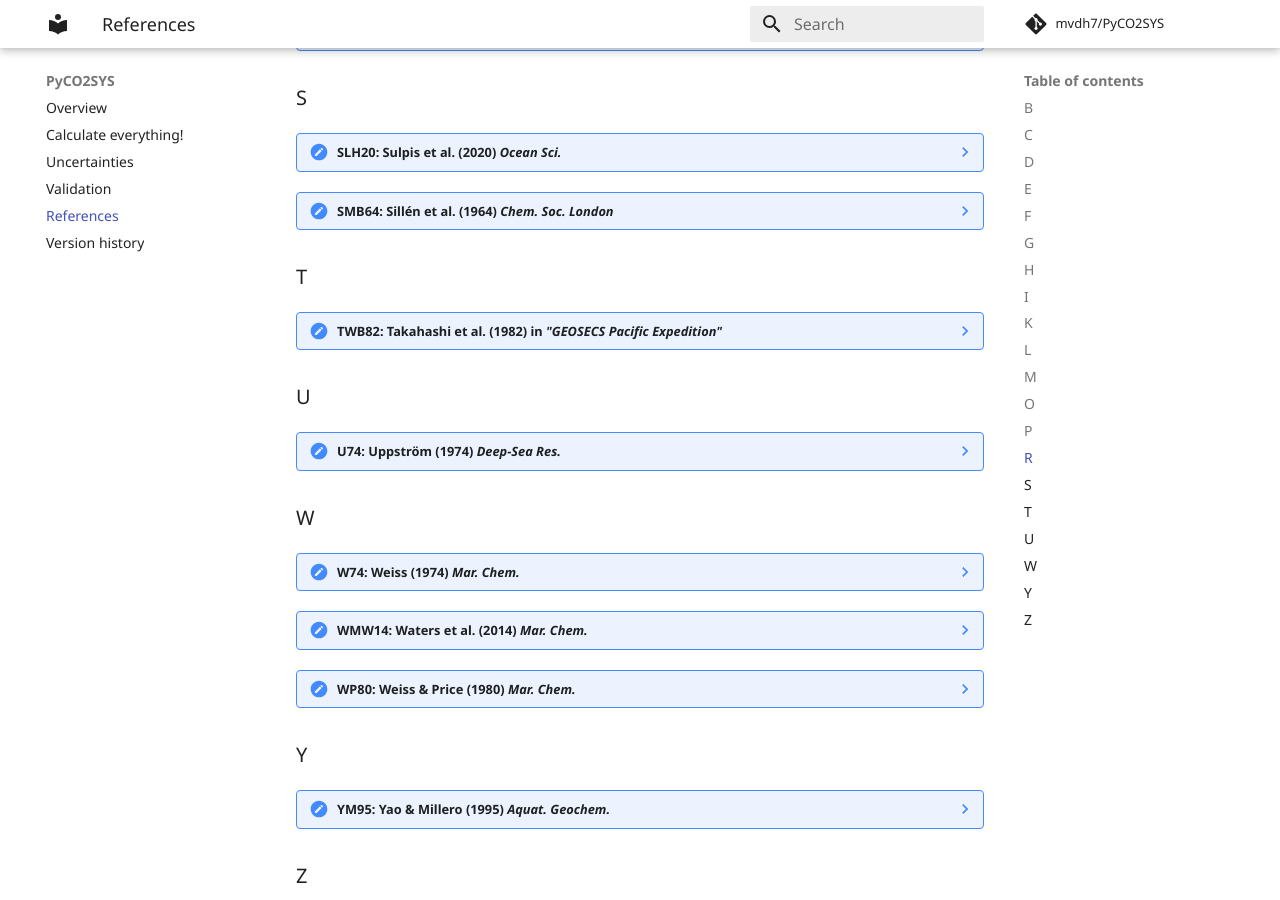
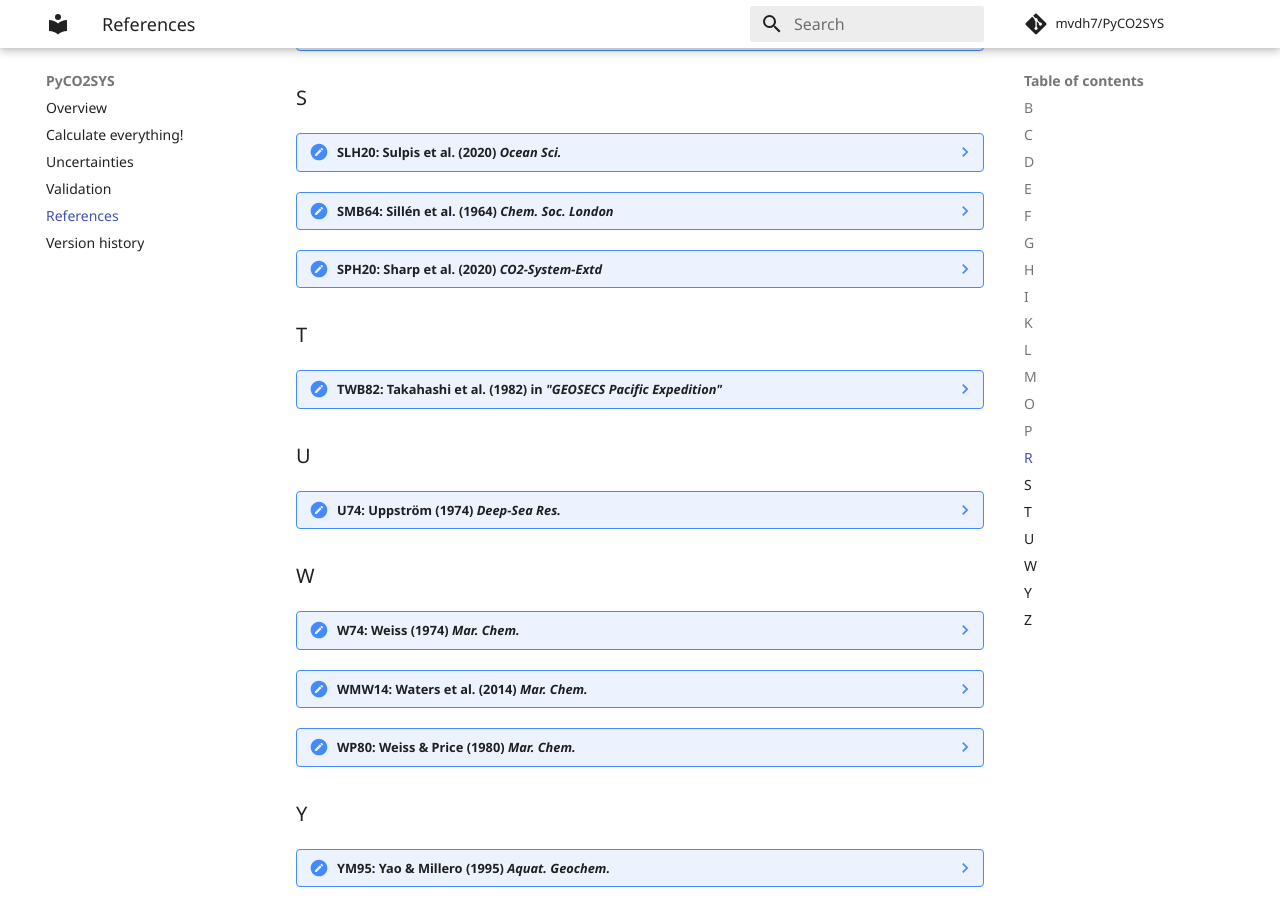
Before and after one commit to mvdh7/PyCO2SYS, an MkDocs documentation site: the page built from docs/refs.md, in a window 1280 px wide and 900 px high, scrolled down 4121 px. Built offline with MkDocs 1.6.1 and Material for MkDocs 9.7.7, drawn with Linux system fonts in a browser that asks for light colours; comment, search, counter and statistics services are not loaded.

Commit message:
Add MATLAB v3 citation

```diff
--- a/docs/refs.md
+++ b/docs/refs.md
@@ -203,6 +203,9 @@ Click on each reference to see more details.
 ??? note "SMB64: Sillén et al. (1964) *Chem. Soc. London*"
     Sillén, L. G., Martell, A. E., and Bjerrum, J. (1964). Stability constants of metal-ion complexes. Special Publication 17. London, UK: Chemical Society.
 
+??? note "SPH20: Sharp et al. (2020) *CO2-System-Extd*"
+    Sharp, J. D., Pierrot, D., Humphreys, M. P., Epitalon, J.-M., Orr, J. C., Lewis, E., Wallace, D. W. R. (2020). CO2-System-Extd, v3.0.  MATLAB (MathWorks).  Available from [github.com/jonathansharp/CO2-System-Extd](https://github.com/jonathansharp/CO2-System-Extd).
+
 ### T
 
 ??? note "TWB82: Takahashi et al. (1982) in *"GEOSECS Pacific Expedition"*"
```
